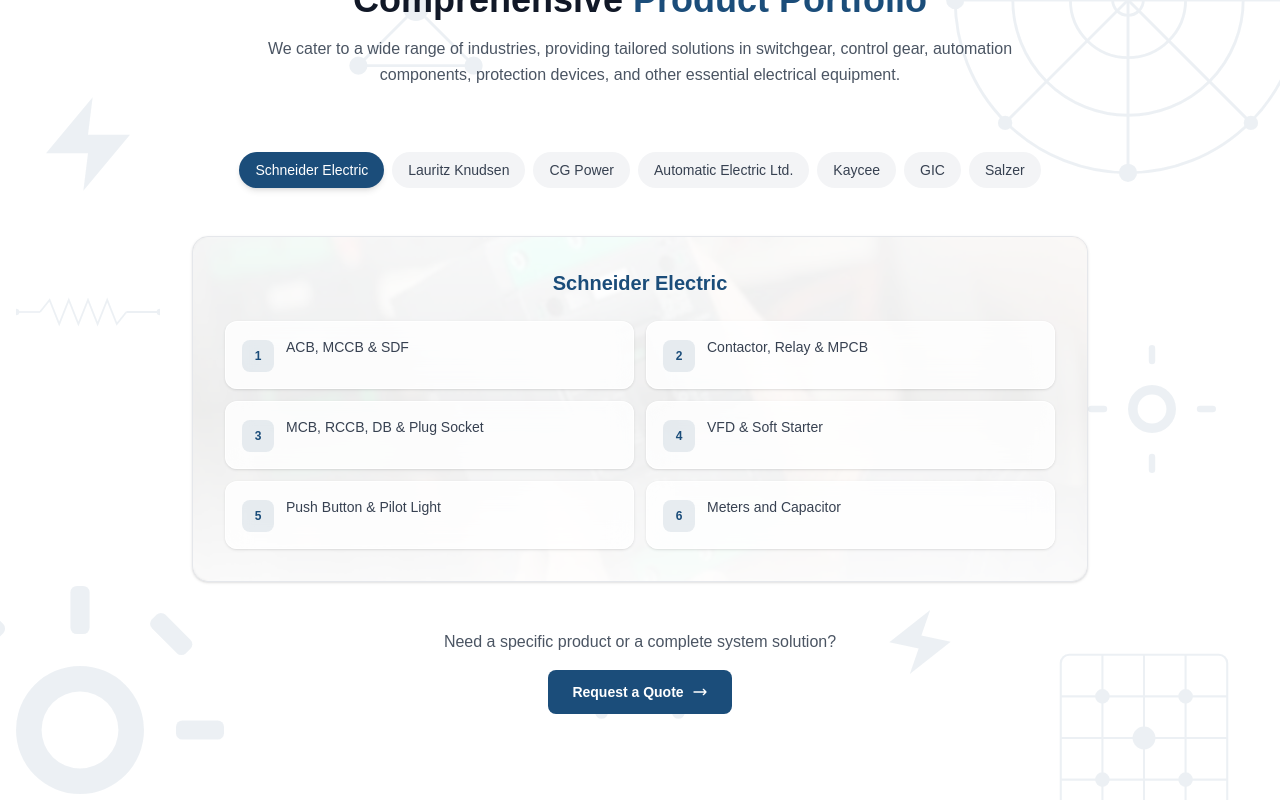
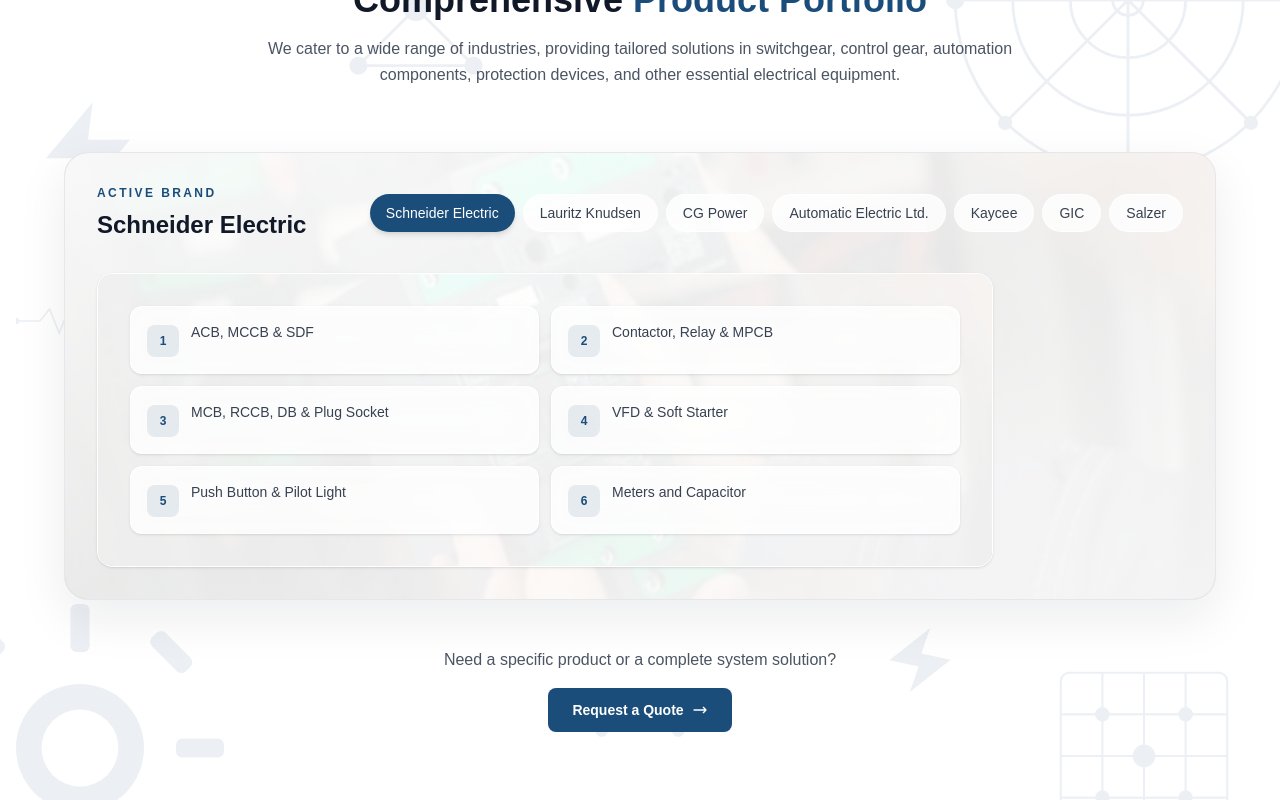
Before and after one commit to aryan011102/bmc_llp, a Next.js app: page /products in a window 1280 px wide. Shown: the part 557-1357 px from the top of the page. Built offline with nearby package versions, Linux system fonts and the light colour scheme.

Commit message:
Show active product brand backdrop panel

```diff
--- a/src/components/Products.tsx
+++ b/src/components/Products.tsx
@@ -209,8 +209,31 @@
           </p>
         </div>
 
+        <div className="relative mx-auto max-w-6xl overflow-hidden rounded-3xl border border-[var(--gray-200)] bg-white p-5 shadow-[0_18px_50px_rgba(17,24,39,0.08)] sm:p-8">
+          <div
+            key={activeData.brand}
+            aria-hidden="true"
+            className="absolute inset-0 bg-cover bg-center transition-all duration-500"
+            style={{
+              backgroundImage: `url(${activeData.backgroundImage})`,
+              opacity: 0.42,
+            }}
+          />
+          <div className="absolute inset-0 bg-white/50" />
+          <div className="absolute inset-0 bg-gradient-to-br from-white/85 via-white/55 to-white/75" />
+
+          <div className="relative mb-8 flex flex-col gap-4 lg:flex-row lg:items-center lg:justify-between">
+            <div>
+              <p className="text-xs font-semibold uppercase tracking-[0.2em] text-[var(--primary)]">
+                Active Brand
+              </p>
+              <h3 className="mt-2 text-2xl font-bold text-[var(--gray-900)]">
+                {activeData.brand}
+              </h3>
+            </div>
+
             {/* Brand tabs */}
-        <div className="flex flex-wrap justify-center gap-2 mb-12">
+            <div className="flex flex-wrap gap-2 lg:justify-end">
               {productData.map((item) => (
                 <button
                   key={item.brand}
@@ -218,33 +241,28 @@
                   className={`px-4 py-2 rounded-full text-sm font-medium transition-all duration-200 ${
                     activeBrand === item.brand
                       ? "bg-[var(--primary)] text-white shadow-md"
-                  : "bg-[var(--gray-100)] text-[var(--gray-700)] hover:bg-[var(--gray-200)]"
+                      : "bg-white/80 text-[var(--gray-700)] hover:bg-white border border-white/80"
                   }`}
                 >
                   {item.brand}
                 </button>
               ))}
             </div>
+          </div>
 
           {/* Product list */}
-        <div className="max-w-4xl mx-auto">
-          <div className="relative overflow-hidden rounded-2xl border border-[var(--gray-200)] bg-white p-8 shadow-sm">
+          <div className="relative max-w-4xl">
+            <div className="relative overflow-hidden rounded-2xl border border-white/75 bg-white/75 p-6 shadow-sm backdrop-blur-md sm:p-8">
             <div
-              key={activeData.brand}
               aria-hidden="true"
-              className="absolute inset-0 scale-105 bg-cover bg-center transition-all duration-500"
+              className="absolute inset-0 bg-cover bg-center"
               style={{
                 backgroundImage: `url(${activeData.backgroundImage})`,
-                opacity: 0.34,
+                opacity: 0.22,
               }}
             />
-            <div className="absolute inset-0 bg-white/55" />
-            <div className="absolute inset-0 bg-gradient-to-b from-white/70 via-white/45 to-white/85" />
-            <div className="absolute inset-0 backdrop-blur-[1px]" />
+            <div className="absolute inset-0 bg-white/68" />
 
-            <h3 className="relative text-xl font-bold text-[var(--primary)] mb-6 text-center">
-              {activeData.brand}
-            </h3>
             <div className="relative grid grid-cols-1 sm:grid-cols-2 gap-3">
               {activeData.categories.map((cat, idx) => (
                 <div
@@ -261,6 +279,7 @@
                   </span>
                 </div>
               ))}
+            </div>
             </div>
           </div>
         </div>
```
Lines whose indentation alone changed are shown as unchanged.
